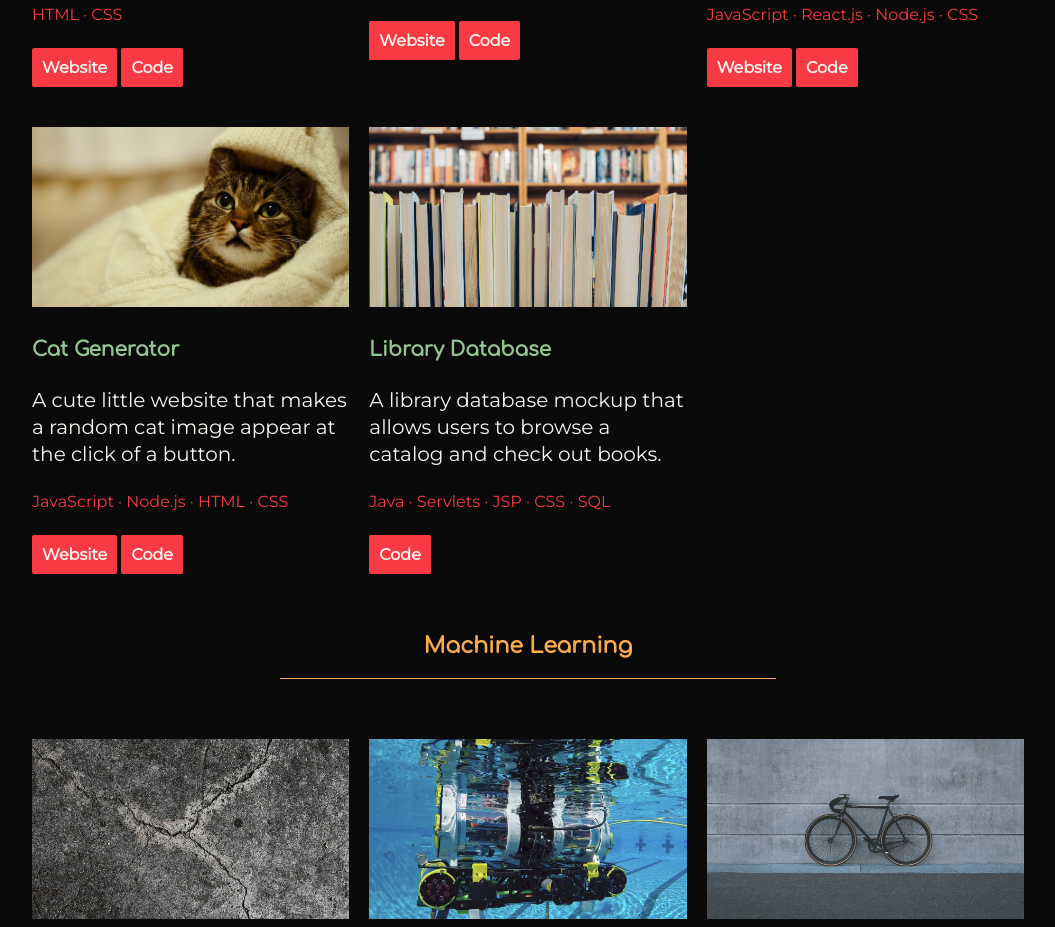
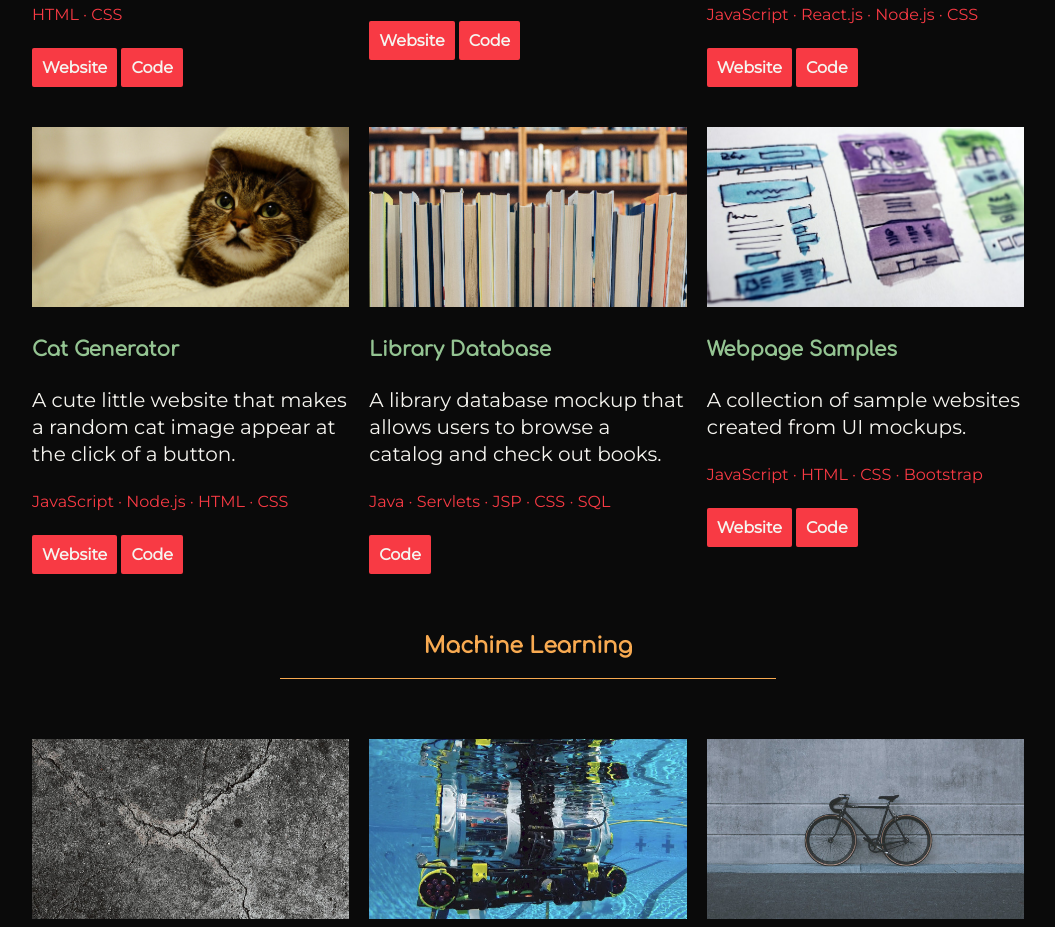
Before and after one commit to eest12/eest12.github.io, a plain HTML site: page index.html in a window 1280 px wide. Shown: the part 2188-3115 px from the top of the page, without its empty margins (112-1167 px from the left). Drawn offline with Linux system fonts and the light colour scheme.

Commit message:
Added a new item under web dev projects: Webpage Samples. Added image to go with the new project.

```diff
--- a/index.html
+++ b/index.html
@@ -173,6 +173,26 @@
           </a>
         </div>
 
+        <!-- WD Project 6 -->
+        <div class="project-item">
+          <img src="images/hal-gatewood-tZc3vjPCk-Q-unsplash.jpg"
+            alt="Messy drawings of website designs" />
+          <h4>Webpage Samples</h4>
+          <p>A collection of sample websites created from UI mockups.</p>
+          <ul>
+            <li>JavaScript</li>
+            <li>HTML</li>
+            <li>CSS</li>
+            <li>Bootstrap</li>
+          </ul>
+          <a href="https://eest12.github.io/Frontend-Practice-From-Mockups/" aria-label="Main website for webpage samples">
+            Website
+          </a>
+          <a href="https://github.com/eest12/Frontend-Practice-From-Mockups" aria-label="Code for webpage samples project">
+            Code
+          </a>
+        </div>
+
       </div>
 
       <h3 class="project-category">Machine Learning</h3>
```
Also changed, not shown: images/hal-gatewood-tZc3vjPCk-Q-unsplash.jpg (added).
